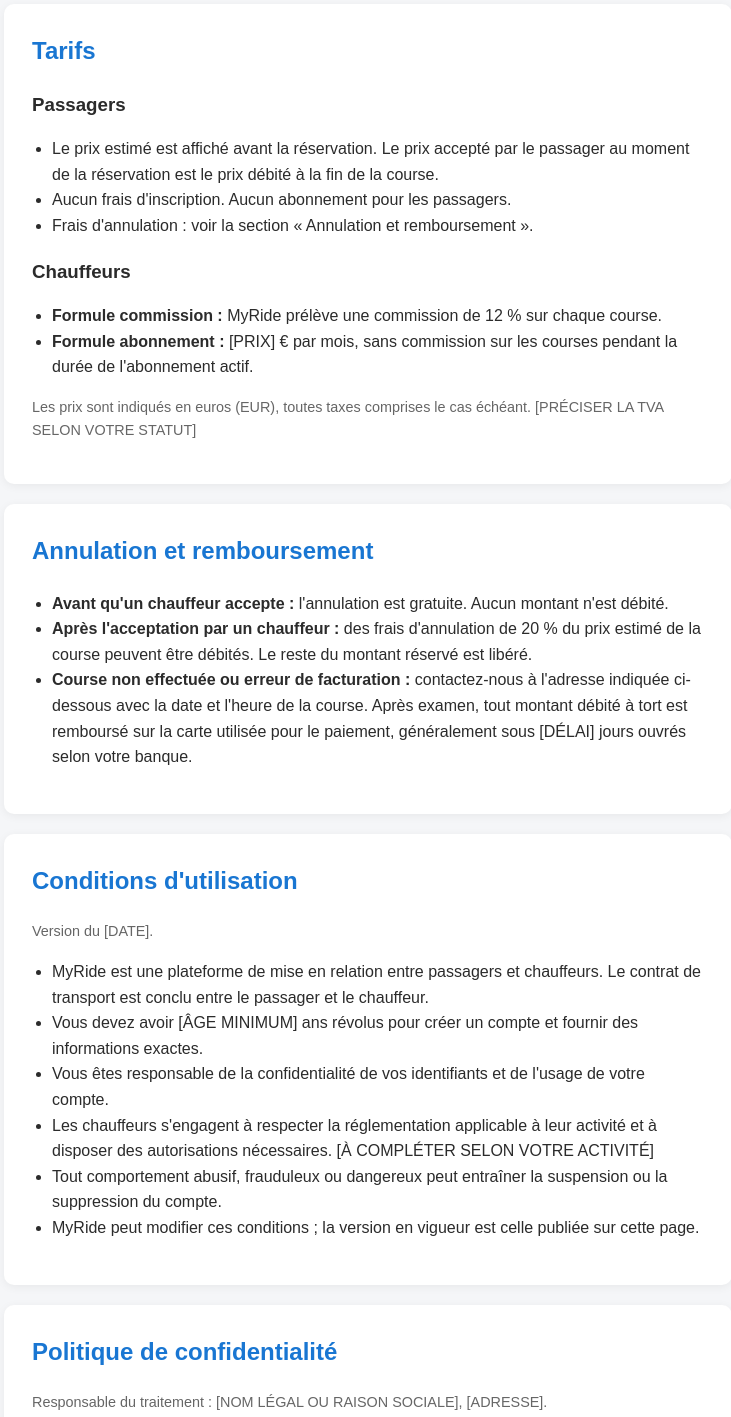
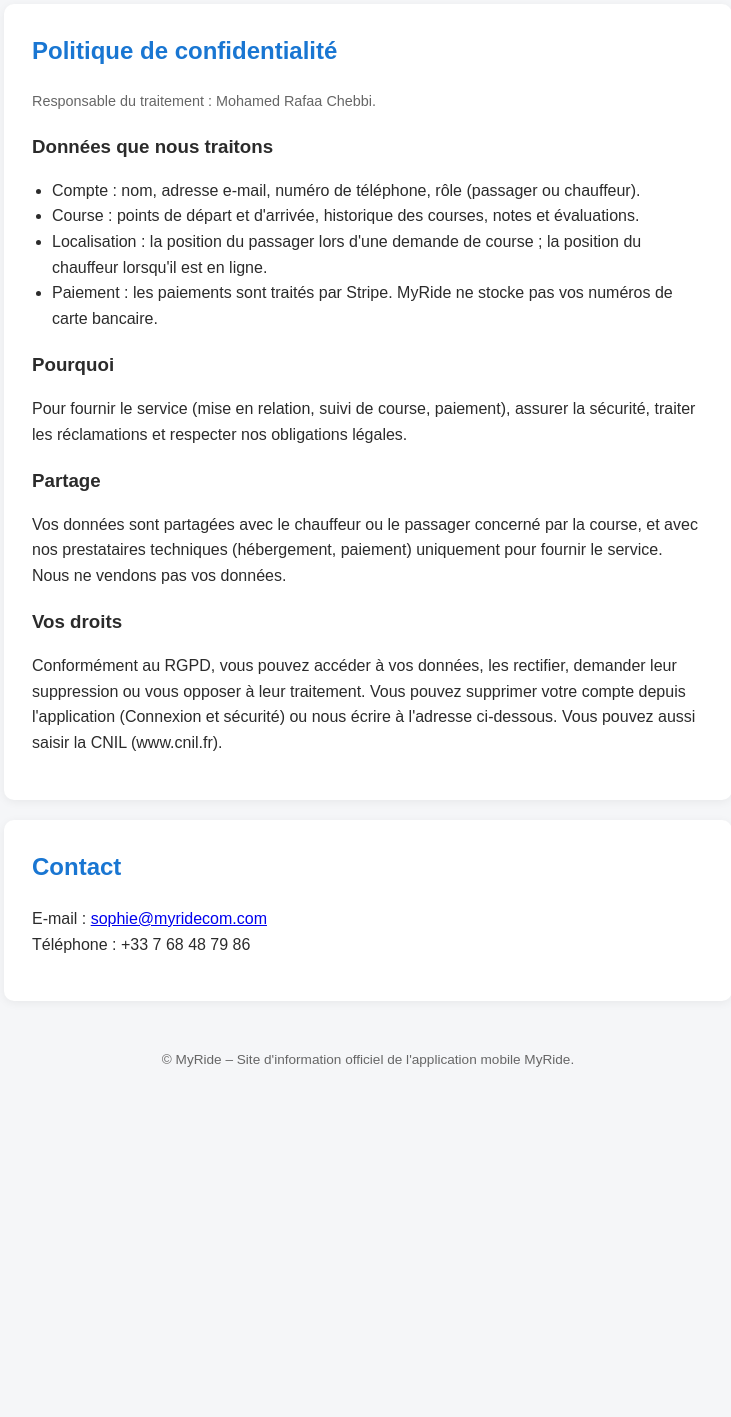
Before and after one commit to FadiWertatani/myride, a plain HTML site: page index.html in a window 1280 px wide. Shown: the part 1119-2536 px from the top of the page, without its empty margins (272-1003 px from the left). After the commit the page ends 2230 px from the top, so only its background shows below. Drawn offline with Linux system fonts and the light colour scheme.

Commit message:
Update index.html

```diff
--- a/index.html
+++ b/index.html
@@ -34,9 +34,6 @@
 <nav>
   <a href="#apropos">À propos</a>
   <a href="#fonctionnement">Fonctionnement</a>
-  <a href="#tarifs">Tarifs</a>
-  <a href="#annulation">Annulation et remboursement</a>
-  <a href="#cgu">Conditions d'utilisation</a>
   <a href="#confidentialite">Confidentialité</a>
   <a href="#contact">Contact</a>
 </nav>
@@ -72,47 +69,9 @@
     </ul>
   </section>
 
-  <section id="tarifs">
-    <h2>Tarifs</h2>
-    <h3>Passagers</h3>
-    <ul>
-      <li>Le prix estimé est affiché avant la réservation. Le prix accepté par le passager au moment de la réservation est le prix débité à la fin de la course.</li>
-      <li>Aucun frais d'inscription. Aucun abonnement pour les passagers.</li>
-      <li>Frais d'annulation : voir la section « Annulation et remboursement ».</li>
-    </ul>
-    <h3>Chauffeurs</h3>
-    <ul>
-      <li><strong>Formule commission :</strong> MyRide prélève une commission de 12 % sur chaque course.</li>
-      <li><strong>Formule abonnement :</strong> [PRIX] € par mois, sans commission sur les courses pendant la durée de l'abonnement actif.</li>
-    </ul>
-    <p class="note">Les prix sont indiqués en euros (EUR), toutes taxes comprises le cas échéant. [PRÉCISER LA TVA SELON VOTRE STATUT]</p>
-  </section>
-
-  <section id="annulation">
-    <h2>Annulation et remboursement</h2>
-    <ul>
-      <li><strong>Avant qu'un chauffeur accepte :</strong> l'annulation est gratuite. Aucun montant n'est débité.</li>
-      <li><strong>Après l'acceptation par un chauffeur :</strong> des frais d'annulation de 20 % du prix estimé de la course peuvent être débités. Le reste du montant réservé est libéré.</li>
-      <li><strong>Course non effectuée ou erreur de facturation :</strong> contactez-nous à l'adresse indiquée ci-dessous avec la date et l'heure de la course. Après examen, tout montant débité à tort est remboursé sur la carte utilisée pour le paiement, généralement sous [DÉLAI] jours ouvrés selon votre banque.</li>
-    </ul>
-  </section>
-
-  <section id="cgu">
-    <h2>Conditions d'utilisation</h2>
-    <p class="note">Version du [DATE].</p>
-    <ul>
-      <li>MyRide est une plateforme de mise en relation entre passagers et chauffeurs. Le contrat de transport est conclu entre le passager et le chauffeur.</li>
-      <li>Vous devez avoir [ÂGE MINIMUM] ans révolus pour créer un compte et fournir des informations exactes.</li>
-      <li>Vous êtes responsable de la confidentialité de vos identifiants et de l'usage de votre compte.</li>
-      <li>Les chauffeurs s'engagent à respecter la réglementation applicable à leur activité et à disposer des autorisations nécessaires. [À COMPLÉTER SELON VOTRE ACTIVITÉ]</li>
-      <li>Tout comportement abusif, frauduleux ou dangereux peut entraîner la suspension ou la suppression du compte.</li>
-      <li>MyRide peut modifier ces conditions ; la version en vigueur est celle publiée sur cette page.</li>
-    </ul>
-  </section>
-
   <section id="confidentialite">
     <h2>Politique de confidentialité</h2>
-    <p class="note">Responsable du traitement : [NOM LÉGAL OU RAISON SOCIALE], [ADRESSE].</p>
+    <p class="note">Responsable du traitement : Mohamed Rafaa Chebbi.</p>
     <h3>Données que nous traitons</h3>
     <ul>
       <li>Compte : nom, adresse e-mail, numéro de téléphone, rôle (passager ou chauffeur).</li>
@@ -135,9 +94,8 @@
   <section id="contact">
     <h2>Contact</h2>
     <p>
-      E-mail : <a href="mailto:[EMAIL]">[EMAIL]</a><br>
-      Téléphone : [TÉLÉPHONE]<br>
-      [NOM LÉGAL OU RAISON SOCIALE] – [ADRESSE]
+      E-mail : <a href="mailto:sophie@myridecom.com">sophie@myridecom.com</a><br>
+      Téléphone : +33 7 68 48 79 86<br>
     </p>
   </section>
 
```
